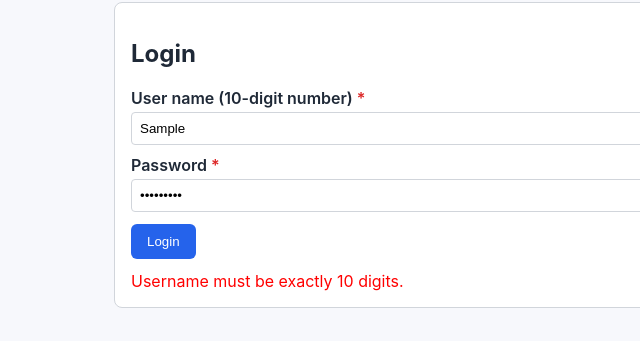
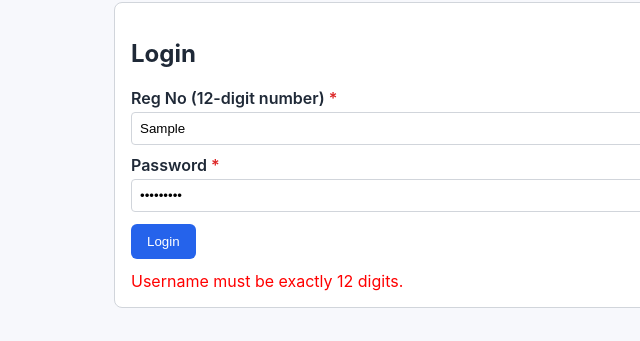
Before and after one commit to PradeepMKS/SEM-1-PROJECT, a plain HTML site: page front end/index.html in a window 1280 px wide. Both pictures are taken after typing "Sample", "Sample123" into the empty fields and a click on the button "Login". Shown: the part 112-453 px from the top of the page, 0-640 px from the left. Drawn offline with Linux system fonts and the light colour scheme.

Commit message:
fifth commit

```diff
--- a/front end/app.js
+++ b/front end/app.js
@@ -346,8 +346,13 @@ loginForm.addEventListener('submit', (e) => {
   const username = loginUsername.value.trim();
   const password = loginPassword.value.trim();
 
-  if (!/^[0-9]{10}$/.test(username)) {
-    loginMsg.textContent = 'Username must be exactly 10 digits.';
+  if (!/^[0-9]{12}$/.test(username)) {
+    loginMsg.textContent = 'Username must be exactly 12 digits.';
+    return;
+  }
+
+  if (!username.startsWith('7155')) {
+    loginMsg.textContent = 'invalid registration number';
     return;
   }
 
--- a/front end/index.html
+++ b/front end/index.html
@@ -13,7 +13,7 @@
     <section class="login-section" id="loginSection">
       <h2>Login</h2>
       <form id="loginForm">
-        <label>User name (10-digit number) <span>*</span></label>
+        <label>Reg No (12-digit number) <span>*</span></label>
         <input type="text" id="loginUsername"  required />
 
         <label>Password <span>*</span></label>
```
